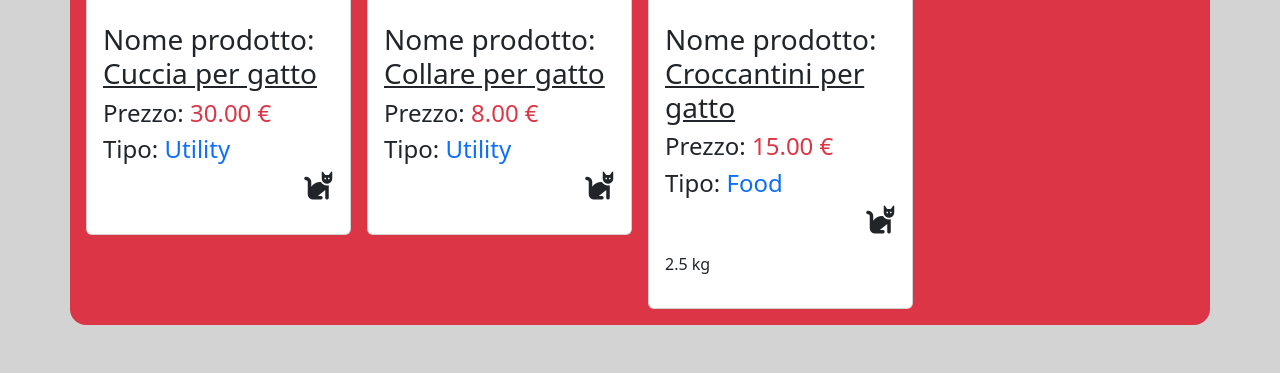
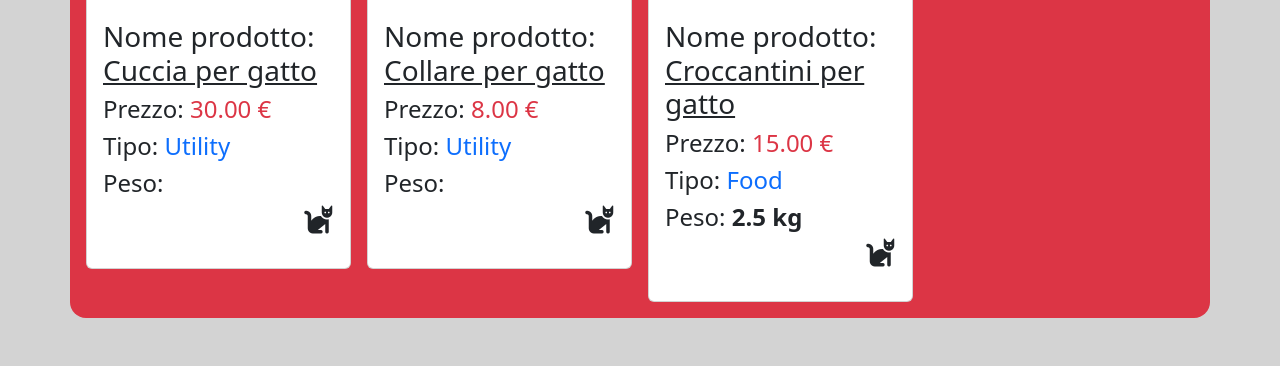
Before and after one commit to Plvmmu10/php-oop-2, a PHP site: page / in a window 1280 px wide. Shown: the part 1176-1549 px from the top of the page. Run offline with PHP 8.4, Linux system fonts and the light colour scheme; some libraries are stand-ins or nearby versions.

Commit message:
added exception

```diff
--- a/Components/card.php
+++ b/Components/card.php
@@ -25,6 +25,13 @@
                 </span>
             </h4>
 
+            <h4>
+                Peso:
+                <span class="fw-bold">
+                    <?php echo $product->weight ?>
+                </span>
+            </h4>
+
             <div class="text-end">
                 <?php if ($product->animal == 'dog') { ?>
                     <p>
@@ -40,9 +47,7 @@
             </div>
 
 
-            <p>
-                <?php echo $product->weight ?>
-            </p>
+
 
         </div>
     </div>
--- a/Models/Category.php
+++ b/Models/Category.php
@@ -10,6 +10,14 @@ class Category extends Product
     {
         parent::__construct($name, $type, $image, $price);
         $this->animal = $animal;
+
+
+        try {
+            $this->setWeight('');
+        } catch (Exception $e) {
+            echo $e->getMessage();
+        }
+
     }
 
 
--- a/Models/Weight.php
+++ b/Models/Weight.php
@@ -6,6 +6,11 @@ trait Weight
 
     public function setWeight($weight)
     {
+        if ($weight === null) {
+            throw new Exception('Peso non definito');
+        }
         $this->weight = $weight;
     }
+
+
 }
```
